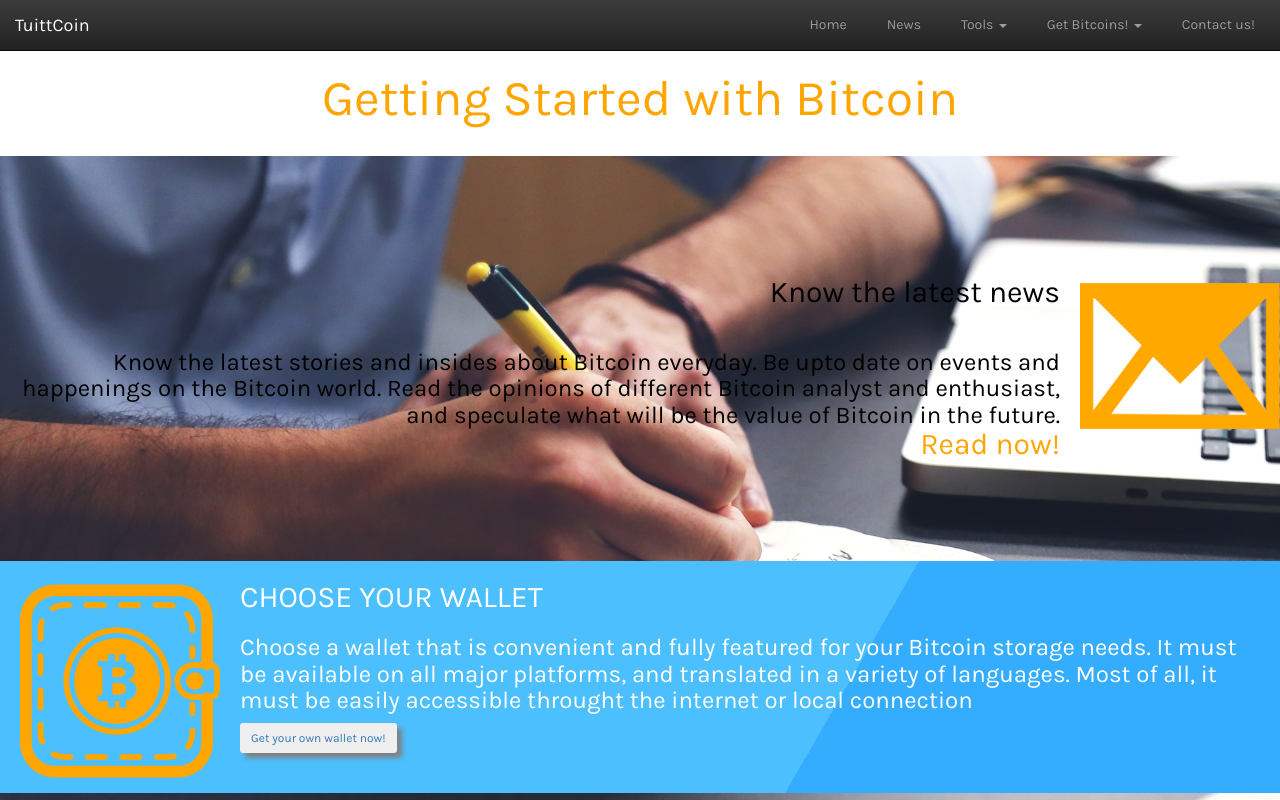
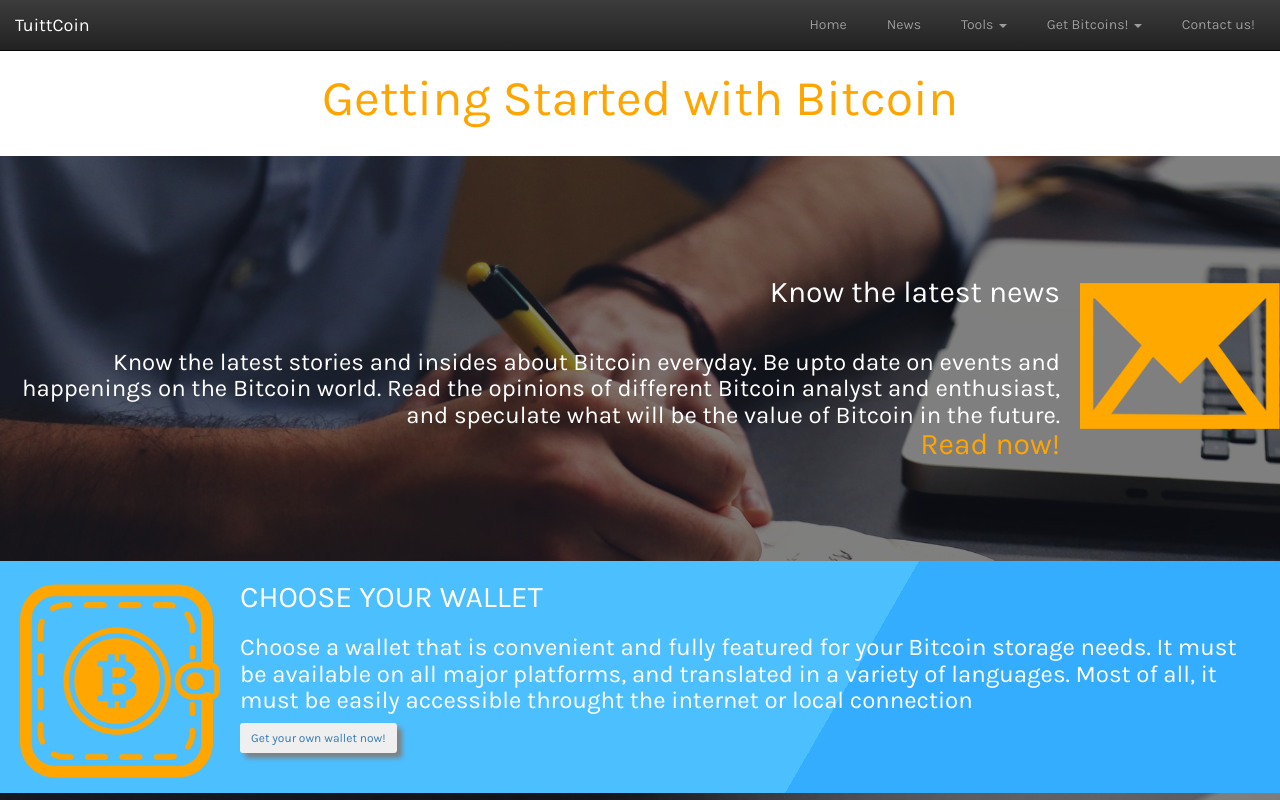
Before and after one commit to jgamad1011/tuitt-csp1-gamad, a plain HTML site: page index.html in a window 1280 px wide. Shown: the top 800 px of the page. Drawn offline with nearby package versions, Linux system fonts and the light colour scheme; a script that the page names is missing.

Commit message:
Capstone background image updated

```diff
--- a/css/style.css
+++ b/css/style.css
@@ -98,7 +98,7 @@ main{
 }
 
 .landingmarginblack{
-  color: #000;
+  color: #fff;
 }
 
 
@@ -198,7 +198,7 @@ text-align: center;
 }
 #landingmargin2{
   margin: 100px 0;
-  color: #000;
+  color: #fff;
 }
 
 .one{
@@ -435,7 +435,8 @@ main .four{
     margin-top: 0;
     /* The image used */
     background: rgba(0,0,0,0.1);
-    background-image: url("../images/office1.jpg");
+    background-image: linear-gradient( rgba(0, 0, 0, 0.5), rgba(0, 0, 0, 0.5) ), url("../images/office1.jpg" );
+    /*filter:brightness(70%); */
 
     /* Set a specific height */
     height: 100%;
```
